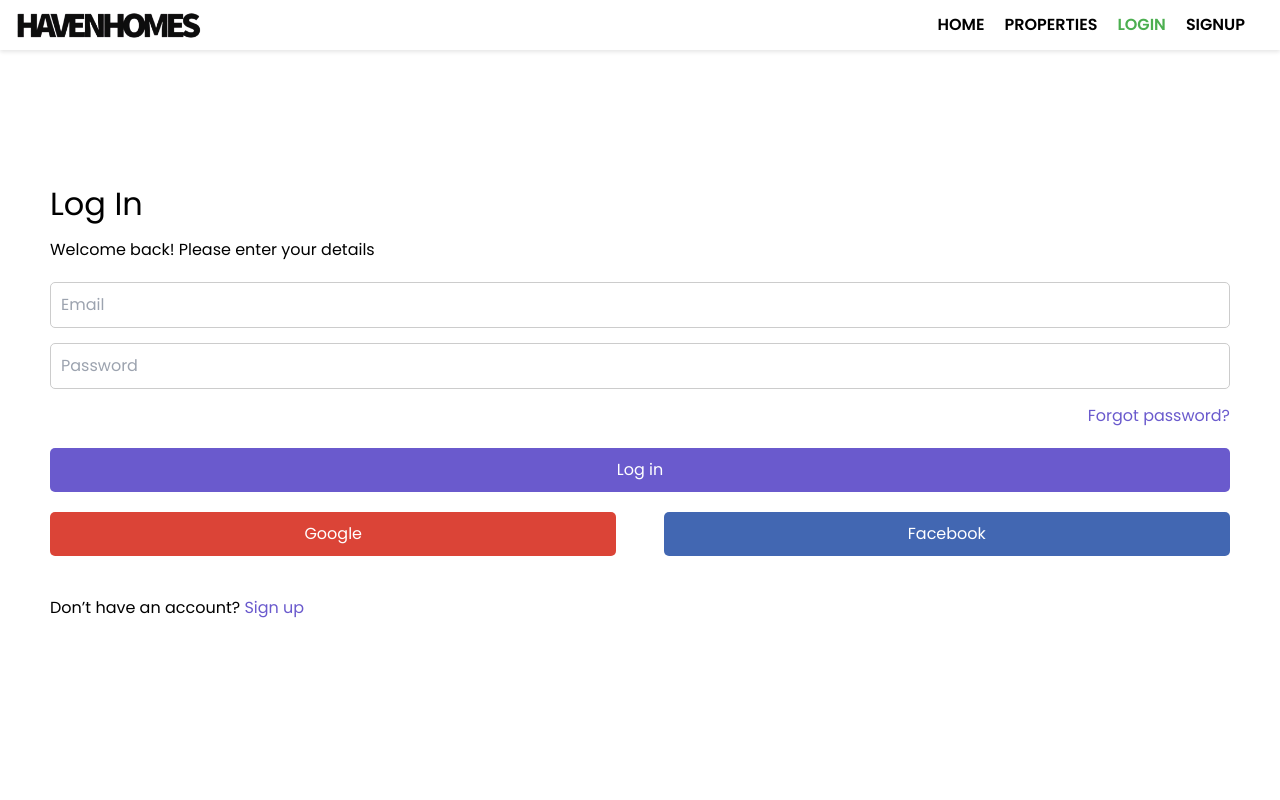
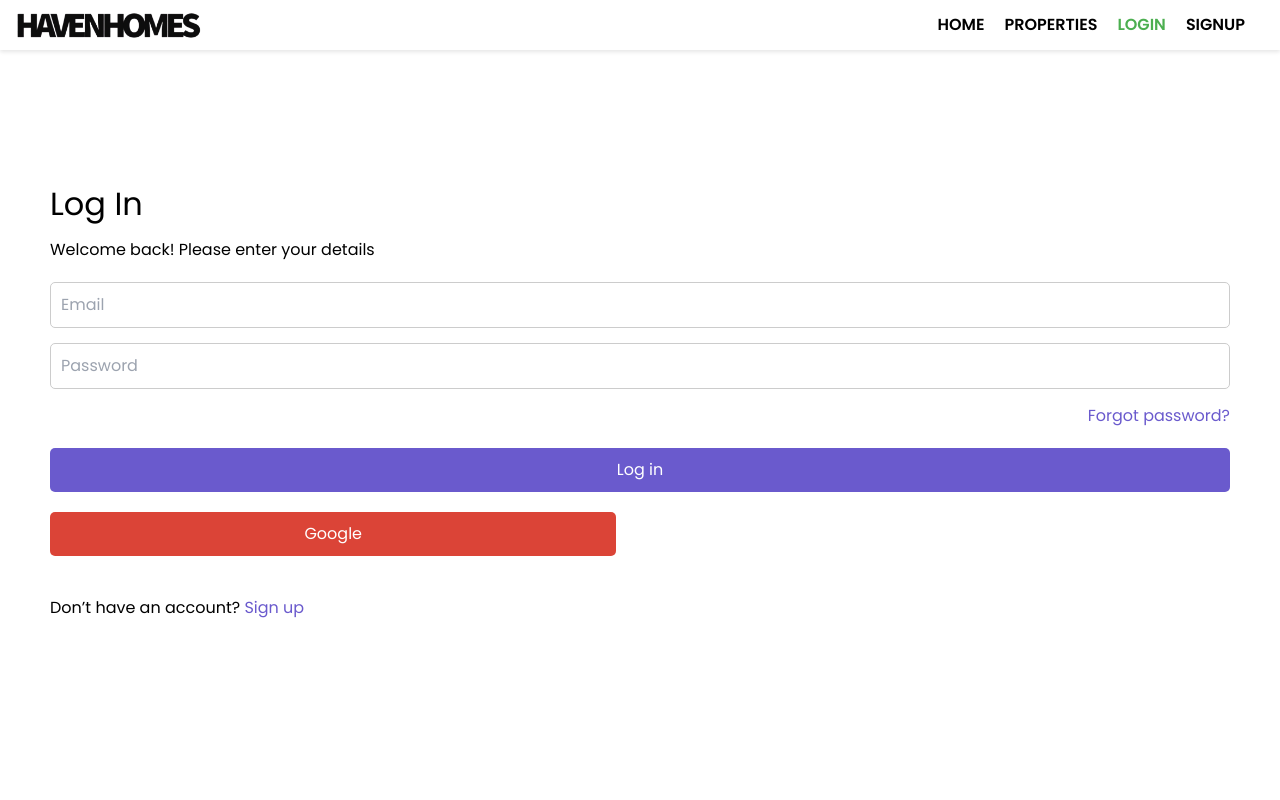
Before and after one commit to Arijit9t7/Cyber-cyclist_039, a React (Vite) app: page /login in a window 1280 px wide. Shown: the top 800 px of the page. Built offline with nearby package versions, Linux system fonts and the light colour scheme.

Commit message:
final done

```diff
--- a/src/Pages/Login/Login.jsx
+++ b/src/Pages/Login/Login.jsx
@@ -117,12 +117,12 @@ const Login = () => {
                     <button className={`${styles.socialButton} ${styles.google}`} onClick={handleGoogleClick} >
                         Google
                     </button>
-                    <button className={`${styles.socialButton} ${styles.facebook}`}>
+                    {/* <button className={`${styles.socialButton} ${styles.facebook}`}>
                         Facebook
-                    </button>
+                    </button> */}
                 </div>
                 <p className={styles.signupPrompt}>
-                    Don’t have an account? <a href="/register">Sign up</a>
+                    Don’t have an account? <a href="/signup">Sign up</a>
                 </p>
             </div>
             {/* <div className={styles.imageContainer}>
```
Also changed, not shown: src/Components/Navbar/Navbar.module.css (line endings or trailing spaces).
